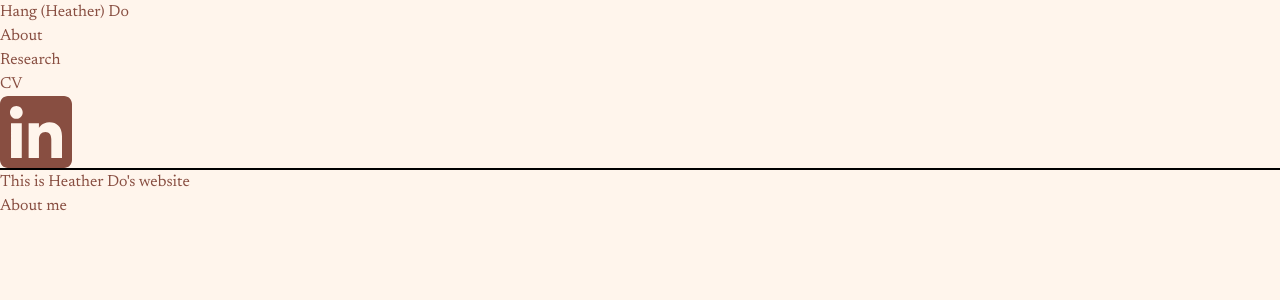
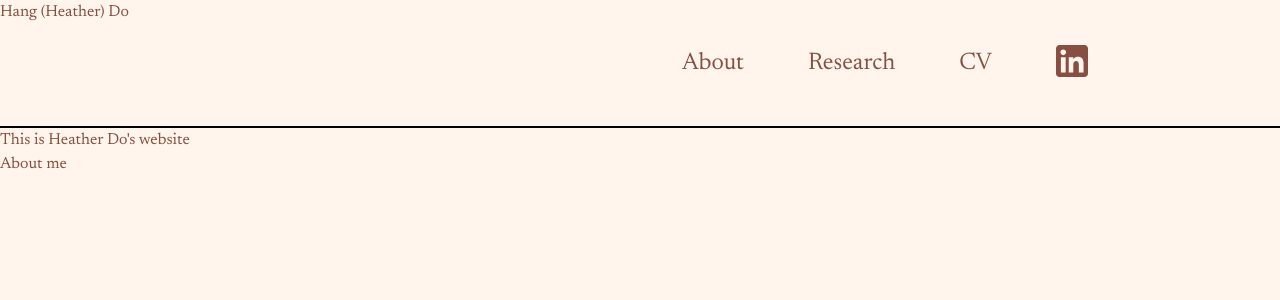
Before and after one commit to heather-do/heather-do.github.io, a SvelteKit app: page / in a window 1280 px wide. Shown: the top 300 px of the page. Built offline with nearby package versions, Linux system fonts and the light colour scheme.

Commit message:
[add] navigation styling

```diff
--- a/src/app.css
+++ b/src/app.css
@@ -25,3 +25,7 @@ body {
 	font-family: Newsreader, serif;
 	color: var(--color-text-primary);
 }
+
+a:hover {
+	text-decoration: underline;
+}
--- a/src/routes/+layout.svelte
+++ b/src/routes/+layout.svelte
@@ -4,15 +4,18 @@
 </script>
 
 <header>
-	<nav class="border-b-2 border-b-black">
+	<nav class="grid h-32 grid-cols-2 border-b-2 border-b-black">
+		<div>
 			<a href="/">Hang (Heather) Do</a>
-		<ul>
+		</div>
+		<div class="mr-48 flex justify-end">
+			<ul class="flex flex-row gap-16 text-2xl">
 				<li><a href="/about">About</a></li>
 				<li><a href="/research">Research</a></li>
 				<li><a href="/todo">CV</a></li>
 				<li>
-				<a href="/todo" aria-label="LinkedIn"
-					><svg height="72" viewBox="0 0 72 72" width="72" xmlns="http://www.w3.org/2000/svg"
+					<a class="h-8 w-8 -translate-y-0.5" href="/todo" aria-label="LinkedIn"
+						><svg viewBox="0 0 72 72" xmlns="http://www.w3.org/2000/svg"
 							><g fill="none" fill-rule="evenodd"
 								><path
 									d="M8,72 L64,72 C68.418278,72 72,68.418278 72,64 L72,8 C72,3.581722 68.418278,-8.11624501e-16 64,0 L8,0 C3.581722,8.11624501e-16 -5.41083001e-16,3.581722 0,8 L0,64 C5.41083001e-16,68.418278 3.581722,72 8,72 Z"
@@ -26,9 +29,17 @@
 					>
 				</li>
 			</ul>
+		</div>
 	</nav>
 </header>
 
 <main>
 	{@render children()}
 </main>
+
+<style>
+	li {
+		display: flex;
+		align-items: center;
+	}
+</style>
```
Lines whose indentation alone changed are shown as unchanged.
